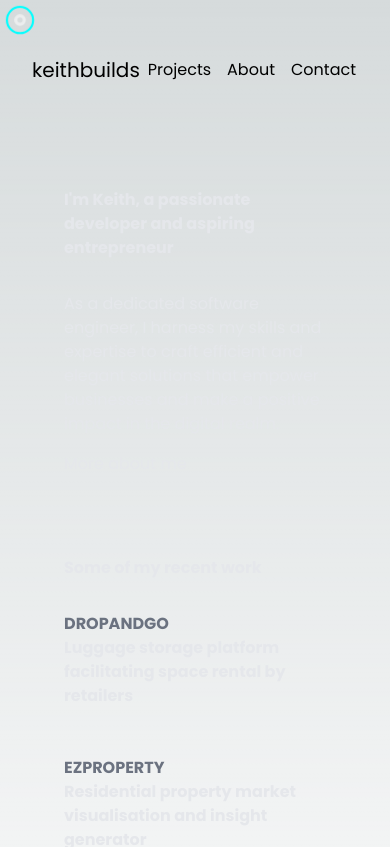
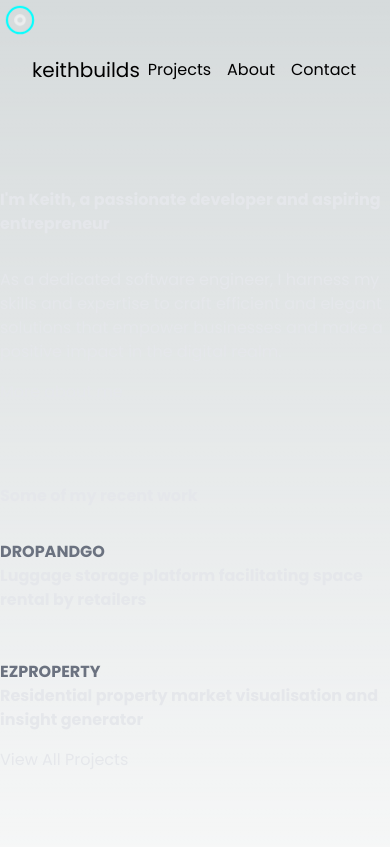
Before and after one commit to Earthstomp/portfolio, a Next.js app in the folder portfolio/: page / in a window 390 px wide. Shown: the top 847 px of the page. Built offline with nearby package versions, Linux system fonts and the light colour scheme; grey boxes are pictures that could not be loaded.

Commit message:
style:move max width to layout and make it flex

```diff
--- a/portfolio/app/about/page.tsx
+++ b/portfolio/app/about/page.tsx
@@ -8,7 +8,7 @@ export const metadata = {
 export default function Home() {
   return (
     <>
-      <div className="sm: w-full md:w-5/6 lg:w-2/3">
+      <div className="sm:w-full md:w-5/6 lg:w-2/3">
         <div className="sm:text-4xl md:leading-tight md:text-5xl lg:leading-tight lg:text-6xl font-bold">
           A developer, minimalist, tennis player & tech enthusiast.
         </div>
--- a/portfolio/app/components/ProjectCard.tsx
+++ b/portfolio/app/components/ProjectCard.tsx
@@ -16,7 +16,7 @@ const ProjectCard = ({ project }: { project: Project }) => {
     const imagePath = `/${project.id}/home.png`;
     return (
         <div className="group">
-            <div className="rounded-md relative sm:h-[184px] md:h-[256px] lg:h-[300px] xl:h-[332px] overflow-hidden">
+            <div className="rounded-md relative sm:h-[184px] md:h-[256px] lg:h-[300px] xl:h-[400px] overflow-hidden">
                 <Image
                     src={imagePath}
                     alt="Unable to load image"
--- a/portfolio/app/components/ProjectPictures.tsx
+++ b/portfolio/app/components/ProjectPictures.tsx
@@ -16,7 +16,7 @@ const ProjectPictures = ({ projectId }: ProjectPicturesProps) => {
     return (
         <div className="">
             {images.map(image =>
-                <div className="relative rounded-md my-8 h-80 md:h-120 lg:h-160 overflow-hidden">
+                <div className="relative rounded-md my-8 h-80 md:h-[120px] lg:h-[160px] overflow-hidden">
                     <Image
                         key={image}
                         src={`/${projectId}/${image}`}
--- a/portfolio/app/layout.tsx
+++ b/portfolio/app/layout.tsx
@@ -23,9 +23,11 @@ export default function RootLayout({ children }: { children: React.ReactNode })
       <Cursor></Cursor>
       <body className={poppins.className}>
         <Header />
-        <main className='px-16 text-gray-200'>
-          {children}
-          <Footer />
+        <main className='text-gray-200 flex justify-center'>
+          <div className="sm:w-full md:w-5/6 lg:w-2/3">
+            {children}
+            <Footer />
+          </div>
         </main>
       </body>
     </html>
--- a/portfolio/app/page.tsx
+++ b/portfolio/app/page.tsx
@@ -23,12 +23,13 @@ const Home = async () => {
 
   await delay();
   return (
-    <main>
+    <>
+      <div className="" >
+
         <section className="grid grid-cols-12">
           {/* <div className="col-span-2 rounded mr-8 bg-gradient-to-b from-cyan-700">
         </div> */}
           <div className="col-span-12">
-          <div className="sm: w-full md:w-5/6 lg:w-2/3" >
             <div className="sm:text-4xl md:text-5xl lg:text-6xl font-bold">
               I'm Keith, a passionate developer and aspiring entrepreneur
             </div>
@@ -38,10 +39,8 @@ const Home = async () => {
             <div className="pt-4">
               <Link className="sm:text-sm md:text-md lg:text-lg hover-cyan" href="/about">More about me</Link>
             </div>
-          </div>
-
             <div>
-            <div className="pt-20 font-bold sm:text-lg md:text-xl lg:text-2sxl">
+              <div className="pt-20 font-bold sm:text-lg md:text-xl lg:text-2xl">
                 Some of my recent work
               </div>
               <div className="pt-4 gap-8 md:gap-12 grid grid-cols-1 sm:grid-cols-2">
@@ -63,7 +62,8 @@ const Home = async () => {
 
 
         </section>
-    </main>
+      </div>
+    </>
   )
 }
 
--- a/portfolio/app/projects/[name]/page.tsx
+++ b/portfolio/app/projects/[name]/page.tsx
@@ -2,7 +2,7 @@ import { projectDetailData } from "@/app/data/data";
 import { data } from "autoprefixer";
 import RepoCard from "../../components/RepoCard";
 
-import { ProjectPicturesProps } from "@/app/components/ProjectPictures";
+// import { ProjectPicturesProps } from "@/app/components/ProjectPictures";
 import ProjectPictures from "@/app/components/ProjectPictures";
 
 export const metadata = {
```
Lines whose indentation alone changed are shown as unchanged.
